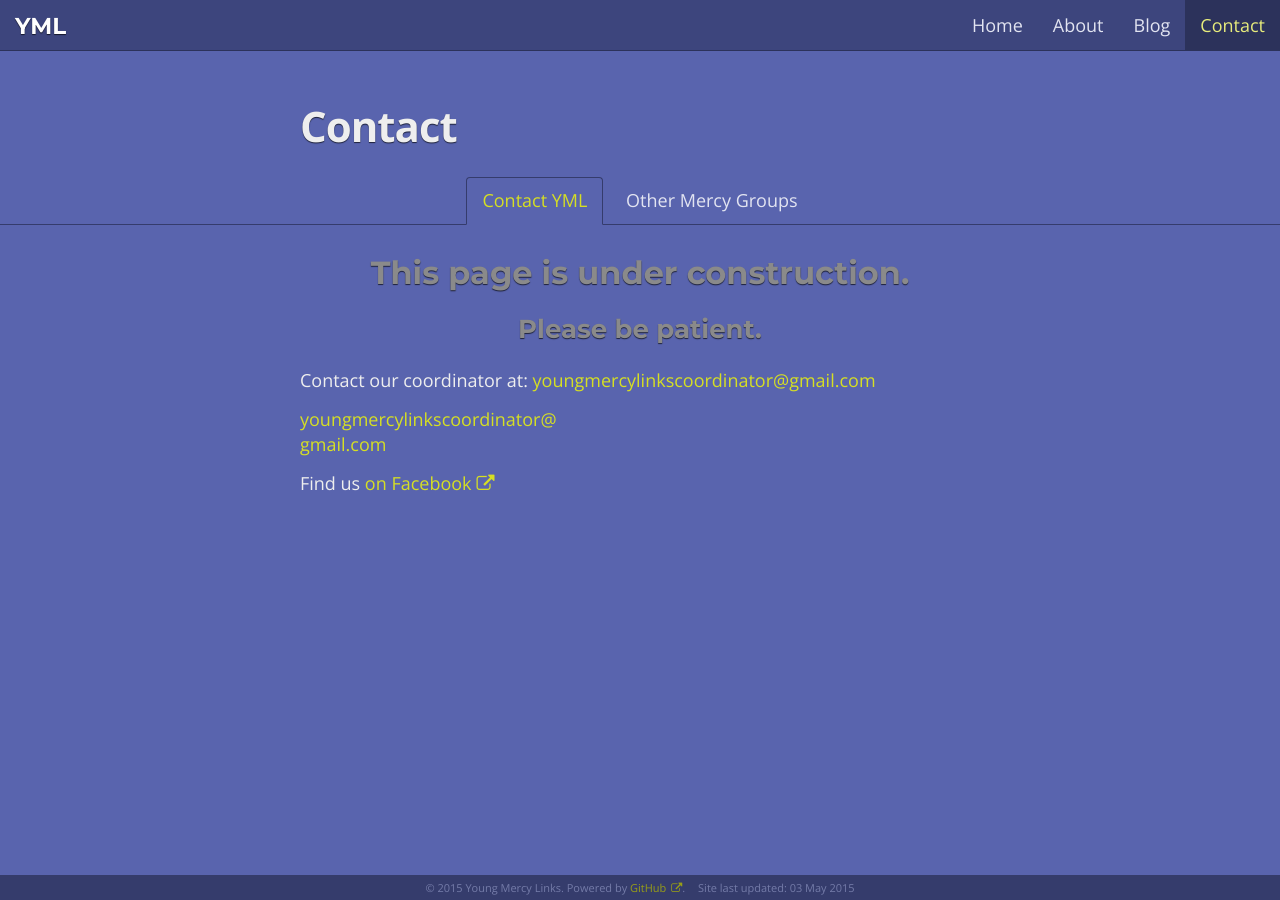
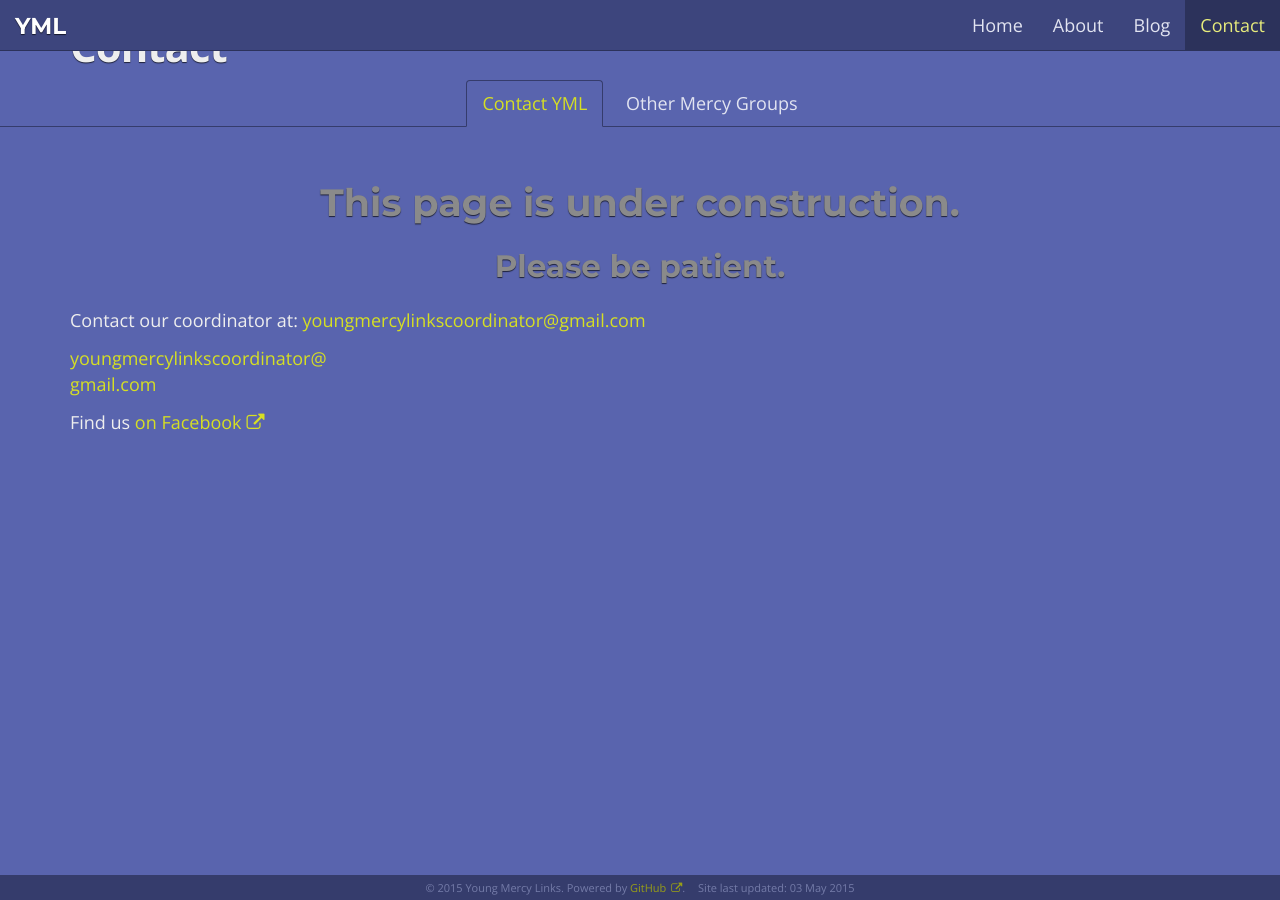
Before and after one commit to youngmercylinks/youngmercylinks.github.io, a Jekyll site: the page built from _pages/contact.html, in a window 1280 px wide. Built offline with Jekyll 4.4.1, drawn with Linux system fonts in a browser that asks for light colours; nearby versions of some CDN libraries.

Commit message:
Adapted layouts to use Bootstrap classes instead of Jekyll classes

```diff
--- a/_layouts/default-subpage.html
+++ b/_layouts/default-subpage.html
@@ -8,12 +8,9 @@
 
     {% include header.html %}
 
-    <div class="page-content">
-      {{ content }}
-    </div>
+    {{ content }}
 
     {% include footer.html %}
 
   </body>
-
 </html>
--- a/_layouts/subpage.html
+++ b/_layouts/subpage.html
@@ -1,13 +1,11 @@
 ---
 layout: default-subpage
 ---
-<div class="wrapper">
-  <div class="post">
-
-    <header class="post-header">
+<div class="container">
+  <div class="row row-centered">
+    <div class="col-xs-12 col-centered text-col">
       <h1 class="post-title">{{ page.maintitle }}</h1>
-    </header>
-
+    </div>
   </div>
 </div>
 
--- a/_layouts/subpages-contact.html
+++ b/_layouts/subpages-contact.html
@@ -3,12 +3,10 @@
 ---
 {% include contact-nav.html %}
 
-<div class="wrapper">
-  <div class="post">
-
-    <article class="post-content">
+<div class="container">
+  <div class="row row-centered">
+    <div class="col-xs-12 col-centered text-col">
       {{ content }}
-    </article>
-
+    </div>
   </div>
 </div>
```
Also changed, not shown: _layouts/default.html (+5 -3 lines), _layouts/subpages-about.html (+4 -6 lines).
